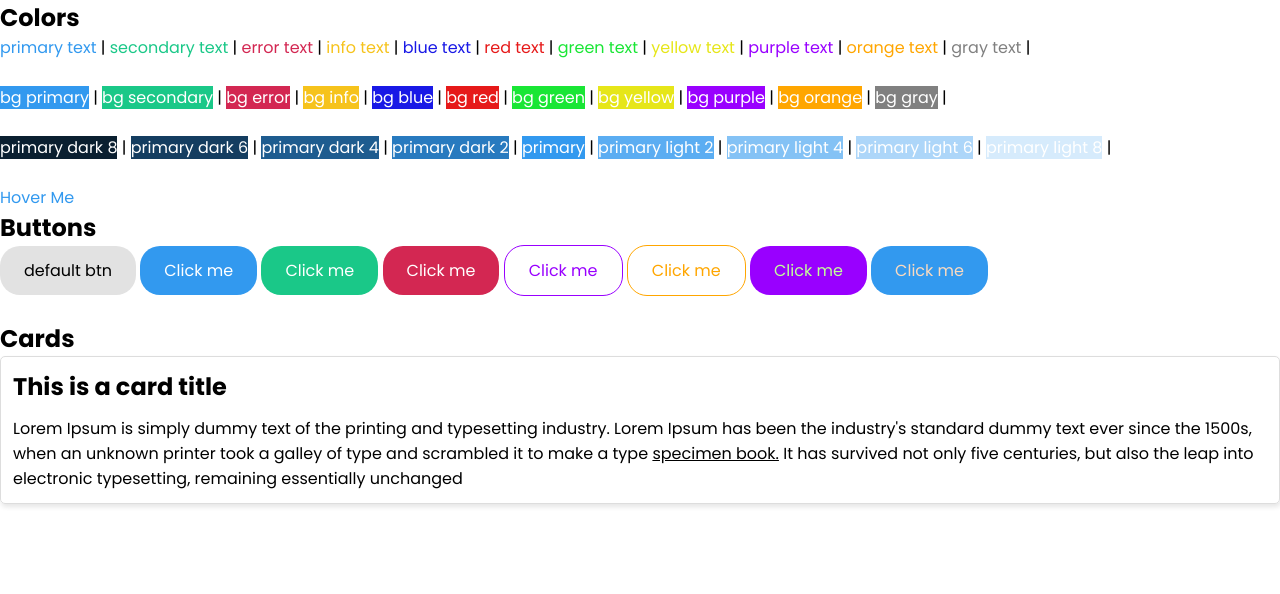
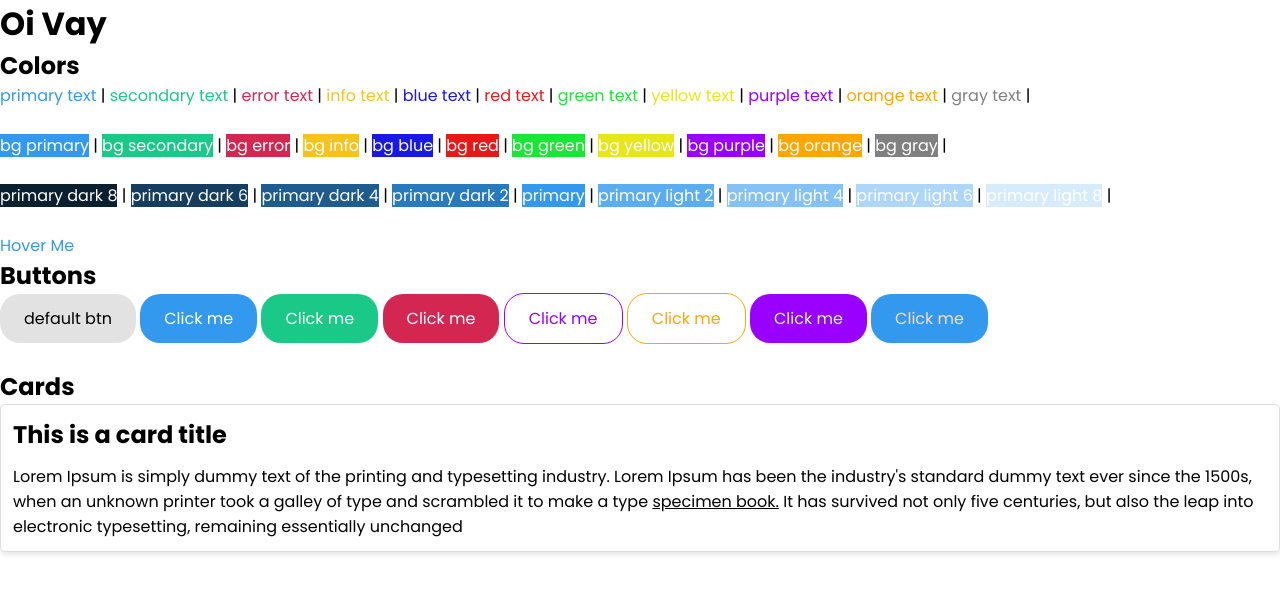
Before and after one commit to maxpesin/scss--the-net-ninja, a website: page index.html in a window 1280 px wide. Drawn offline with nearby package versions, Linux system fonts and the light colour scheme; files that its build step writes are made by us from their sources.

Commit message:
added change to resolve remote push

```diff
--- a/index.html
+++ b/index.html
@@ -14,6 +14,7 @@
     </head>
     <body>
         <!-- colors -->
+        <h1>Oi Vay</h1>
         <h2>Colors</h2>
             <span class="text-primary">primary text</span> |
             <span class="text-secondary">secondary text</span> |
```
